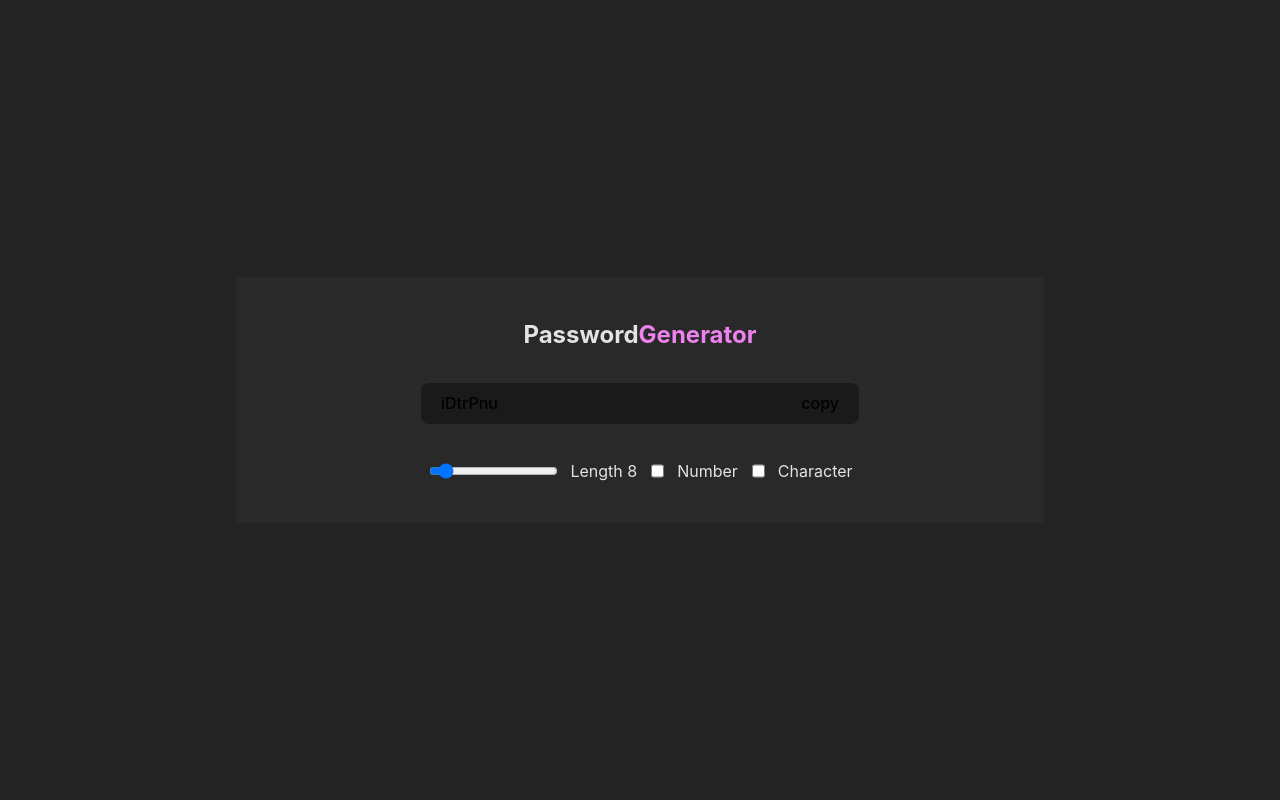
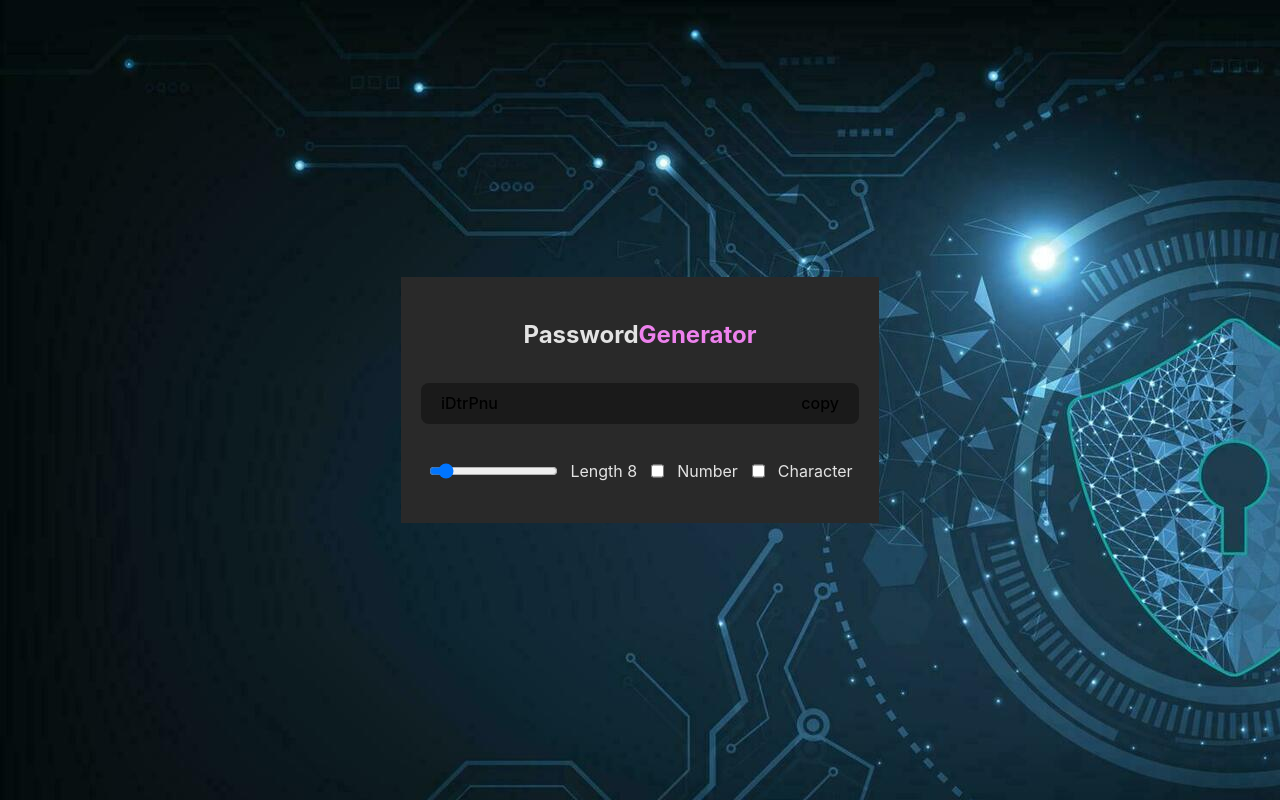
Before and after one commit to shivmSingh1/passwordGenerator, a React (Vite) app: page / in a window 1280 px wide. Built offline with nearby package versions, Linux system fonts and the light colour scheme.

Commit message:
modify app.css

```diff
--- a/src/App.css
+++ b/src/App.css
@@ -1,7 +1,7 @@
 
 .card{
     padding: 20px;
-    width: 60vw;
+    /* width: 40vw; */
     background-color:rgb(41, 41, 41);
     display:flex;
     justify-content: center;
--- a/src/index.css
+++ b/src/index.css
@@ -23,6 +23,7 @@ a:hover {
 }
 
 body {
+  background-image: url("pgback.jpg");
   margin: 0;
   display: flex;
   justify-content: center;
```
Also changed, not shown: src/pbg.webp (added), src/pgback.jpg (added).
